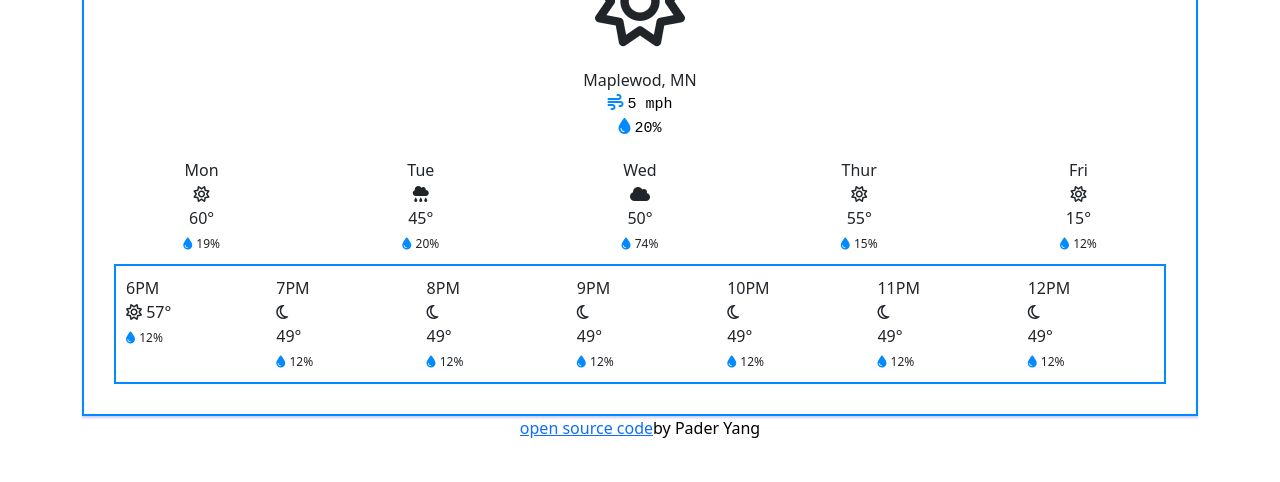
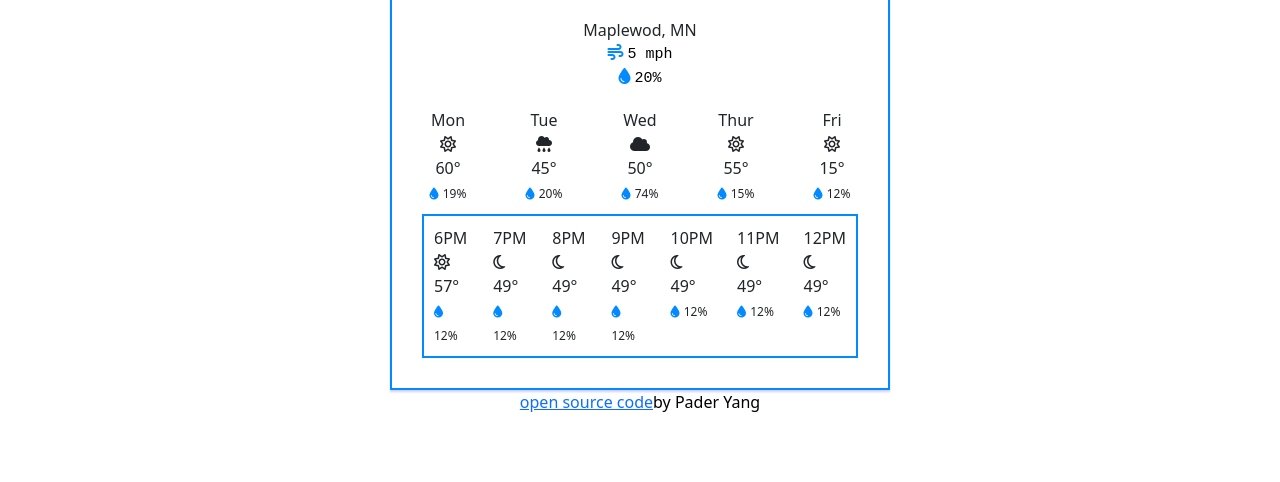
Before and after one commit to Pader22/Weather-App, a plain HTML site: page index.html in a window 1280 px wide. Shown: the part 318-800 px from the top of the page. Drawn offline with nearby package versions, Linux system fonts and the light colour scheme; a web font is replaced by a local one.

Commit message:
changed the margins of the app in css

```diff
--- a/styles/weather.css
+++ b/styles/weather.css
@@ -4,7 +4,10 @@
 .weather-app {
   border: 2px solid #038aff;
   box-shadow: 0px 2px 2px 0px rgba(15, 10, 222, 0.2);
-  margin-top: 100px;
+  display: block;
+  margin: 0 auto;
+  max-width: 500px;
+  margin-top: 50px;
   padding: 20px;
 }
 .city {
```
